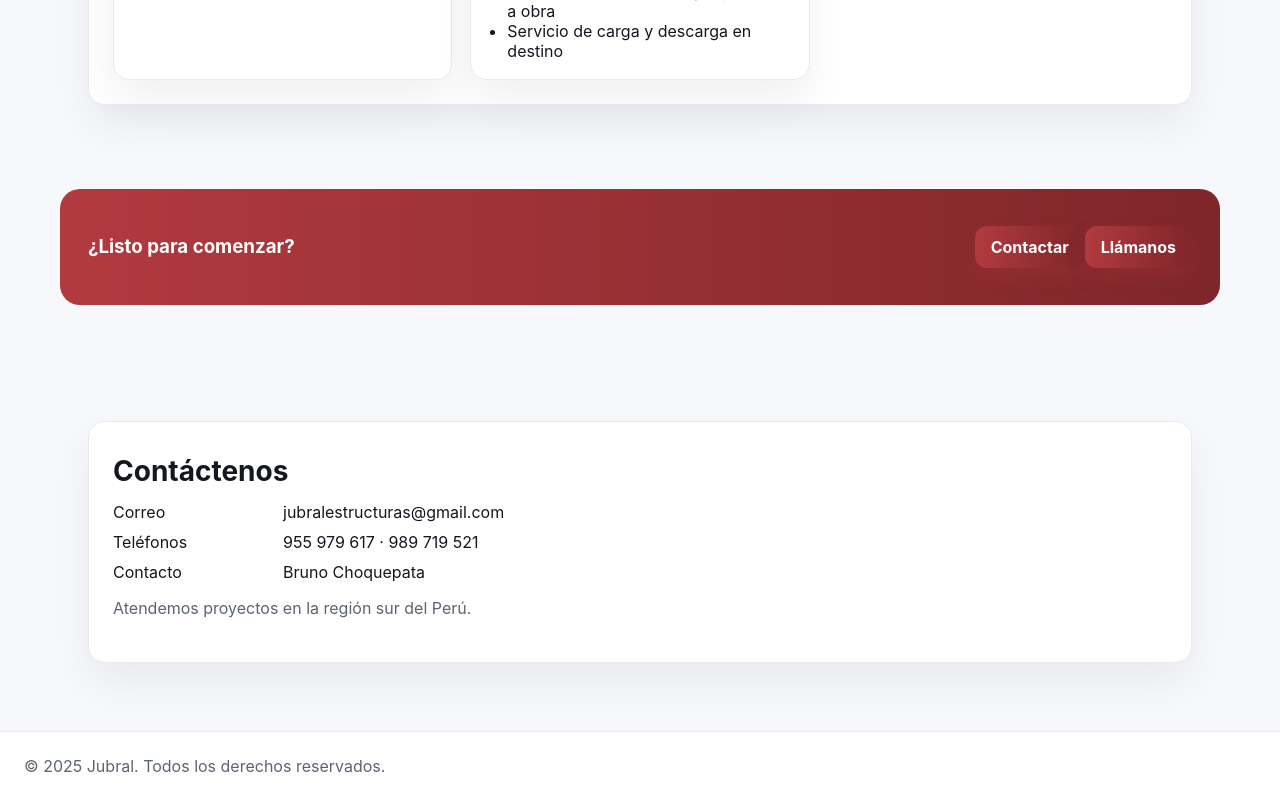
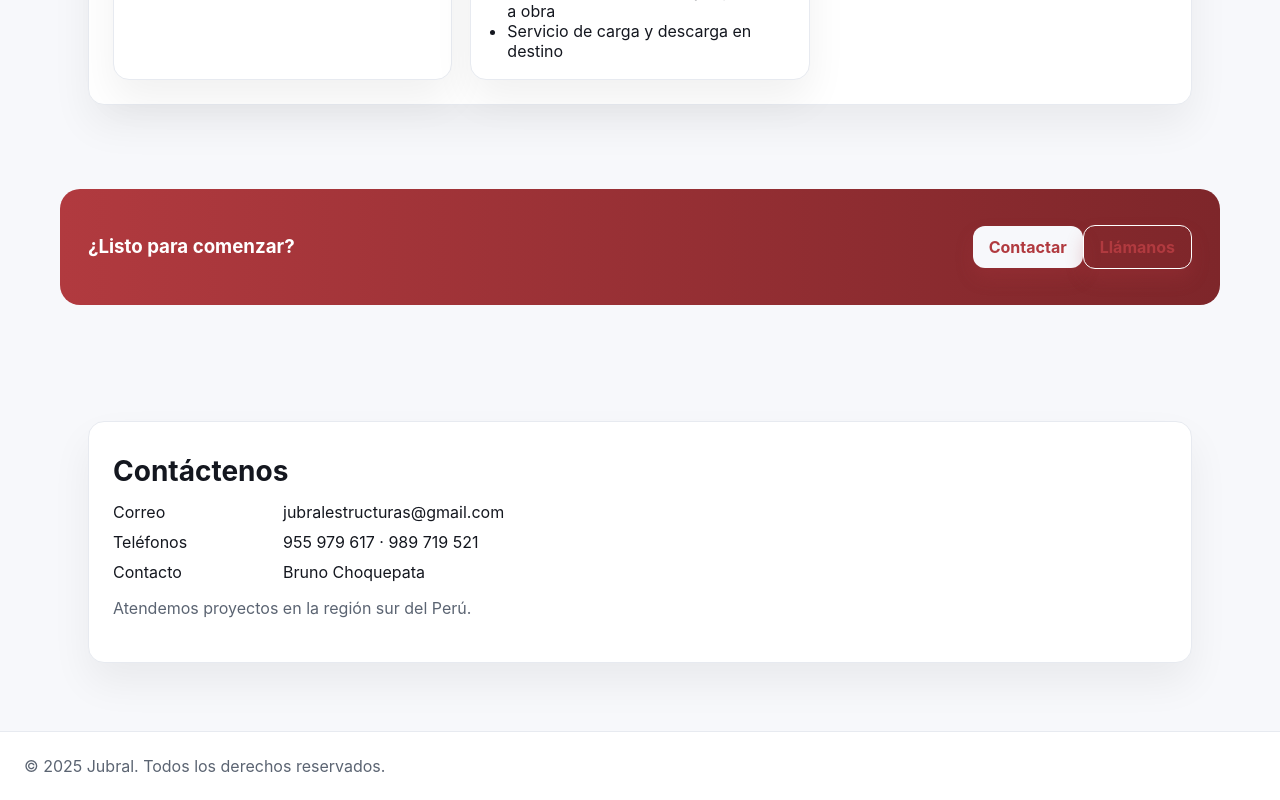
Before and after one commit to jmllerena-ljm/jubral-cms, a Next.js app: page / in a window 1280 px wide. Shown: the part 2885-3685 px from the top of the page. Built offline with nearby package versions, Linux system fonts and the light colour scheme.

Commit message:
last changes

```diff
--- a/styles/globals.css
+++ b/styles/globals.css
@@ -91,3 +91,5 @@ code{background:#f1f3f9;border:1px solid #e2e7f2;padding:2px 6px;border-radius:6
 
 .cta{padding:56px 0}
 .cta-inner{background:linear-gradient(90deg,var(--brand),var(--brand-dark));color:#fff;border-radius:20px;padding:28px;display:flex;align-items:center;justify-content:space-between;gap:16px;flex-wrap:wrap}
+.btn.white{background: var(--bg);color: var(--brand)}
+.btn.ghost{background:transparent;border:1px solid #fff;color: var(--brand)}
```
